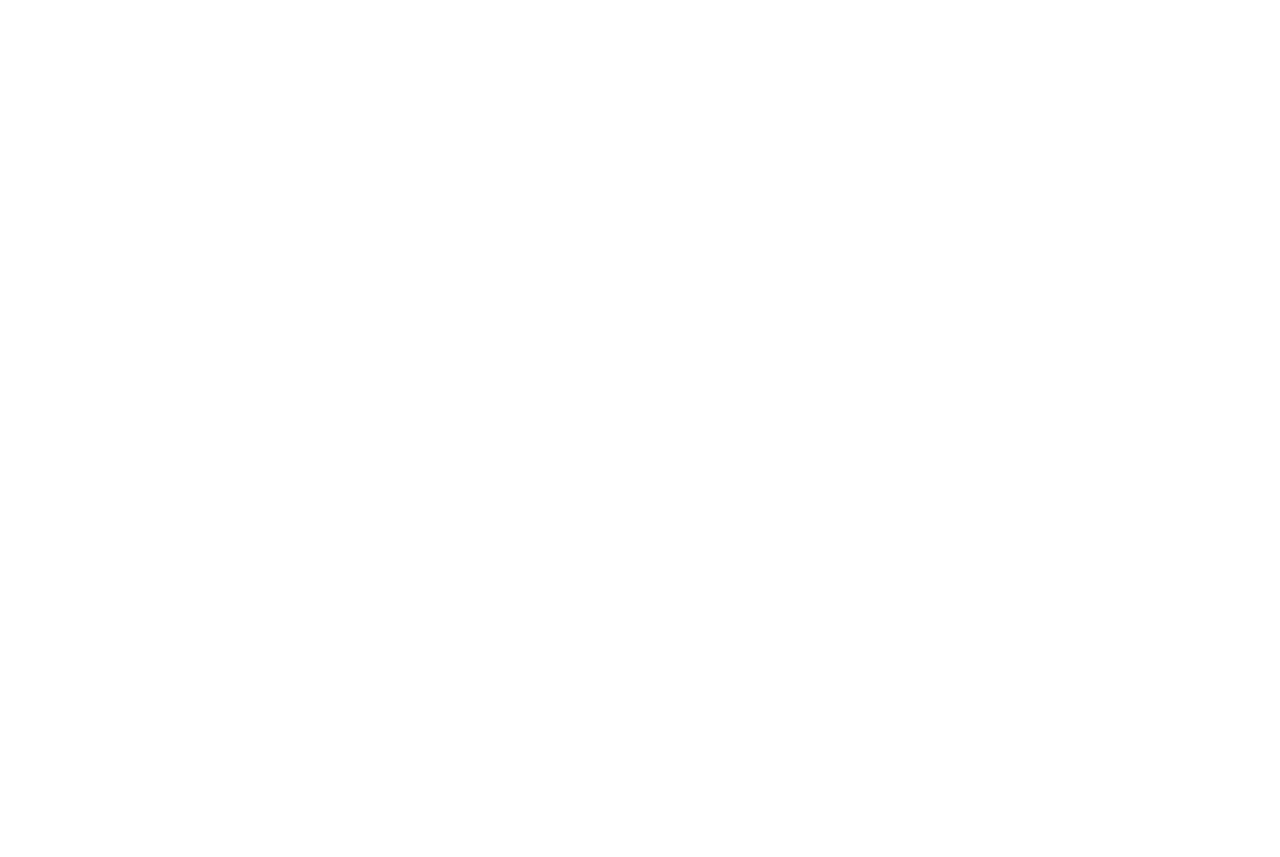
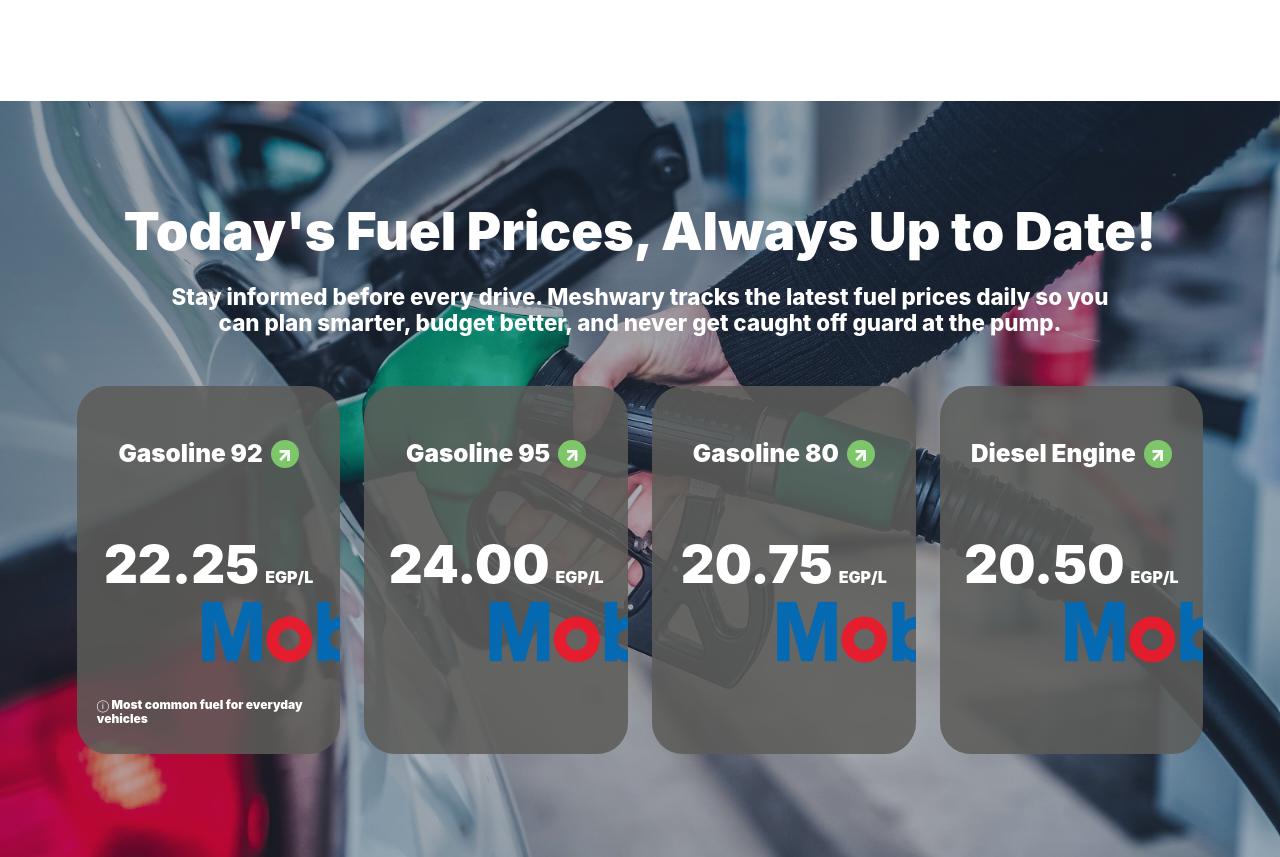
Before and after one commit to badawyy-A/meshywary-site, a React (Vite) app: page / in a window 1280 px wide. Shown: the part 2416-3273 px from the top of the page. Before the commit the page ends 2517 px from the top, so only its background shows below. Built offline with nearby package versions, Linux system fonts and the light colour scheme.

Commit message:
Add fuel prices section

```diff
--- a/src/main.jsx
+++ b/src/main.jsx
@@ -219,6 +219,71 @@
   );
 }
 
+function FuelPrices() {
+  const baseUrl = import.meta.env.BASE_URL;
+  const prices = [
+    {
+      name: "Gasoline 92",
+      price: "22.25",
+      note: "Most common fuel for everyday vehicles",
+    },
+    {
+      name: "Gasoline 95",
+      price: "24.00",
+    },
+    {
+      name: "Gasoline 80",
+      price: "20.75",
+    },
+    {
+      name: "Diesel Engine",
+      price: "20.50",
+    },
+  ];
+
+  return (
+    <section
+      className="fuel-prices"
+      style={{
+        backgroundImage: `url("${baseUrl}assets/fuel-prices-bg.jpg")`,
+      }}
+    >
+      <div className="fuel-prices-content">
+        <h2>Today's Fuel Prices, Always Up to Date!</h2>
+        <p>
+          Stay informed before every drive. Meshwary tracks the latest fuel
+          prices daily so you can plan smarter, budget better, and never get
+          caught off guard at the pump.
+        </p>
+
+        <div className="fuel-price-grid" aria-label="Latest fuel prices">
+          {prices.map((fuel) => (
+            <article className="fuel-price-card" key={fuel.name}>
+              <img
+                className="fuel-card-logo"
+                src={`${baseUrl}assets/fuel-card-logo.png`}
+                alt=""
+                aria-hidden="true"
+              />
+              <h3>
+                {fuel.name}
+                <span className="fuel-trend" aria-hidden="true">
+                  ↗
+                </span>
+              </h3>
+              <div className="fuel-price-value">
+                <span>{fuel.price}</span>
+                <small>EGP/L</small>
+              </div>
+              {fuel.note ? <p className="fuel-price-note">ⓘ {fuel.note}</p> : null}
+            </article>
+          ))}
+        </div>
+      </div>
+    </section>
+  );
+}
+
 function App() {
   return (
     <>
@@ -227,6 +292,7 @@
         <Hero />
         <Services />
         <WhyMeshwary />
+        <FuelPrices />
       </main>
     </>
   );
--- a/src/styles.css
+++ b/src/styles.css
@@ -496,6 +496,169 @@
   transform: translateY(-8px) scale(1.04);
 }
 
+.fuel-prices {
+  position: relative;
+  isolation: isolate;
+  display: grid;
+  min-height: 750px;
+  place-items: center;
+  overflow: hidden;
+  padding: clamp(72px, 8vw, 116px) clamp(22px, 6vw, 96px);
+  color: var(--color-white);
+  background-position: center;
+  background-size: cover;
+}
+
+.fuel-prices::before {
+  position: absolute;
+  inset: 0;
+  z-index: -2;
+  content: "";
+  background:
+    linear-gradient(180deg, rgb(15 37 61 / 36%), rgb(15 37 61 / 18%)),
+    rgb(0 0 0 / 12%);
+}
+
+.fuel-prices-content {
+  display: grid;
+  justify-items: center;
+  width: min(100%, 1240px);
+  text-align: center;
+}
+
+.fuel-prices h2 {
+  max-width: 1100px;
+  margin: 0;
+  color: var(--color-white);
+  font-size: clamp(42px, 4.1vw, 62px);
+  font-weight: 900;
+  letter-spacing: 0;
+  line-height: 1.08;
+}
+
+.fuel-prices-content > p {
+  max-width: 940px;
+  margin: 24px 0 50px;
+  color: var(--color-white);
+  font-size: clamp(19px, 1.75vw, 25px);
+  font-weight: 800;
+  letter-spacing: 0;
+  line-height: 1.18;
+}
+
+.fuel-price-grid {
+  display: grid;
+  grid-template-columns: repeat(4, minmax(0, 1fr));
+  gap: 24px;
+  width: min(100%, 1240px);
+}
+
+.fuel-price-card {
+  position: relative;
+  display: grid;
+  align-content: start;
+  min-height: 368px;
+  overflow: hidden;
+  border-radius: 31px;
+  padding: 54px 20px 26px;
+  color: var(--color-white);
+  background: rgb(92 92 89 / 86%);
+  text-align: center;
+  transition:
+    background-color 220ms ease,
+    box-shadow 220ms ease,
+    transform 220ms ease;
+}
+
+.fuel-price-card:hover {
+  background: rgb(92 92 89 / 94%);
+  box-shadow: 0 24px 56px rgb(0 0 0 / 22%);
+  transform: translateY(-8px);
+}
+
+.fuel-price-card h3 {
+  position: relative;
+  z-index: 1;
+  display: inline-flex;
+  align-items: center;
+  justify-content: center;
+  gap: 8px;
+  margin: 0;
+  color: var(--color-white);
+  font-size: clamp(22px, 1.9vw, 28px);
+  font-weight: 900;
+  letter-spacing: 0;
+  line-height: 1.15;
+}
+
+.fuel-trend {
+  display: inline-flex;
+  align-items: center;
+  justify-content: center;
+  width: 28px;
+  height: 28px;
+  border-radius: 999px;
+  color: var(--color-white);
+  background: var(--color-primary);
+  font-size: 19px;
+  font-weight: 900;
+  line-height: 1;
+}
+
+.fuel-price-value {
+  position: relative;
+  z-index: 1;
+  display: flex;
+  align-items: baseline;
+  justify-content: center;
+  margin-top: 72px;
+  color: var(--color-white);
+}
+
+.fuel-price-value span {
+  font-size: clamp(48px, 4.1vw, 60px);
+  font-weight: 900;
+  letter-spacing: 0;
+  line-height: 0.95;
+}
+
+.fuel-price-value small {
+  margin-left: 6px;
+  font-size: 16px;
+  font-weight: 900;
+  letter-spacing: 0;
+}
+
+.fuel-card-logo {
+  position: absolute;
+  right: -56%;
+  bottom: -5%;
+  width: 142%;
+  max-width: none;
+  opacity: 0.95;
+  pointer-events: none;
+  transition: transform 260ms ease;
+}
+
+.fuel-price-card:hover .fuel-card-logo {
+  transform: translateX(-8px) scale(1.03);
+}
+
+.fuel-price-note {
+  position: absolute;
+  right: 20px;
+  bottom: 28px;
+  left: 20px;
+  z-index: 1;
+  margin: 0;
+  color: var(--color-white);
+  font-size: 12px;
+  font-weight: 900;
+  letter-spacing: 0;
+  line-height: 1.2;
+  text-align: left;
+}
+
 @keyframes cursor-blink {
   50% {
     opacity: 0;
@@ -565,6 +728,16 @@
   .why-card {
     grid-template-columns: minmax(0, 1fr) 190px;
     min-height: 220px;
+  }
+
+  .fuel-prices {
+    min-height: auto;
+    padding-block: 72px;
+  }
+
+  .fuel-price-grid {
+    grid-template-columns: repeat(2, minmax(0, 1fr));
+    max-width: 620px;
   }
 }
 
@@ -723,6 +896,41 @@
     width: min(100%, 190px);
     margin-top: 18px;
   }
+
+  .fuel-prices {
+    padding: 64px 22px 76px;
+  }
+
+  .fuel-prices h2 {
+    font-size: 40px;
+  }
+
+  .fuel-prices-content > p {
+    margin: 18px 0 34px;
+    font-size: 18px;
+  }
+
+  .fuel-price-grid {
+    grid-template-columns: 1fr;
+    max-width: 310px;
+    gap: 18px;
+  }
+
+  .fuel-price-card {
+    min-height: 330px;
+    border-radius: 24px;
+    padding-top: 42px;
+  }
+
+  .fuel-price-value {
+    margin-top: 54px;
+  }
+
+  .fuel-card-logo {
+    right: -48%;
+    bottom: -5%;
+    width: 132%;
+  }
 }
 
 @media (max-width: 360px) {
@@ -767,4 +975,17 @@
   .why-card p {
     font-size: 17px;
   }
+
+  .fuel-prices h2 {
+    font-size: 34px;
+  }
+
+  .fuel-price-card h3 {
+    font-size: 21px;
+  }
+
+  .fuel-price-value span {
+    font-size: 46px;
+  }
+
 }
```
Also changed, not shown: public/assets/fuel-card-logo.png (added), public/assets/fuel-prices-bg.jpg (added).
